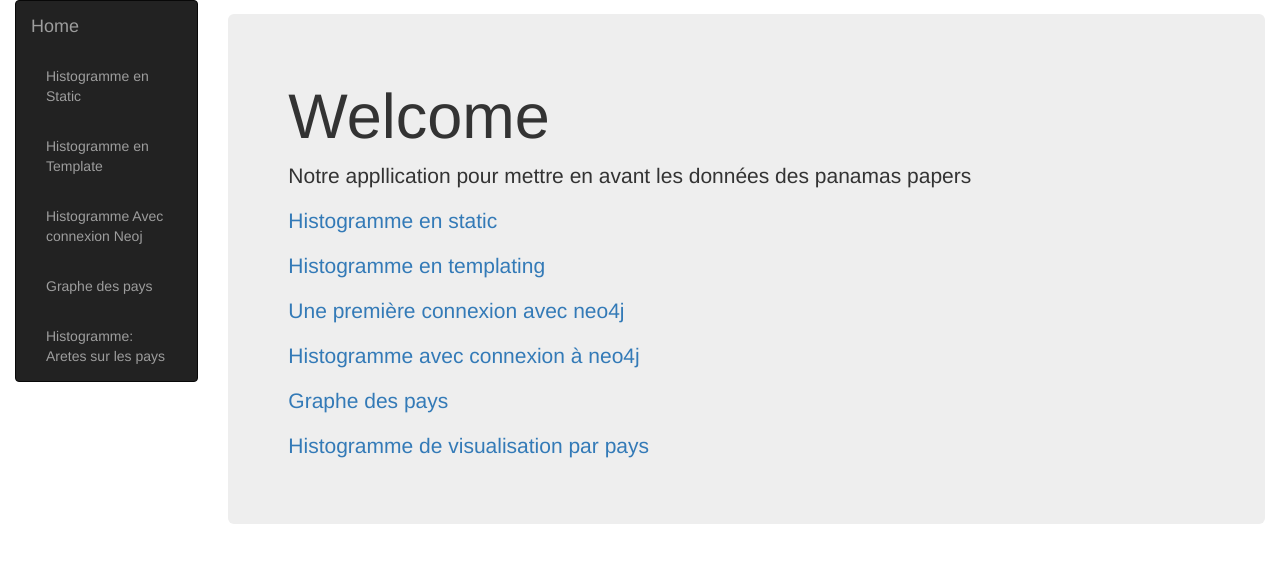
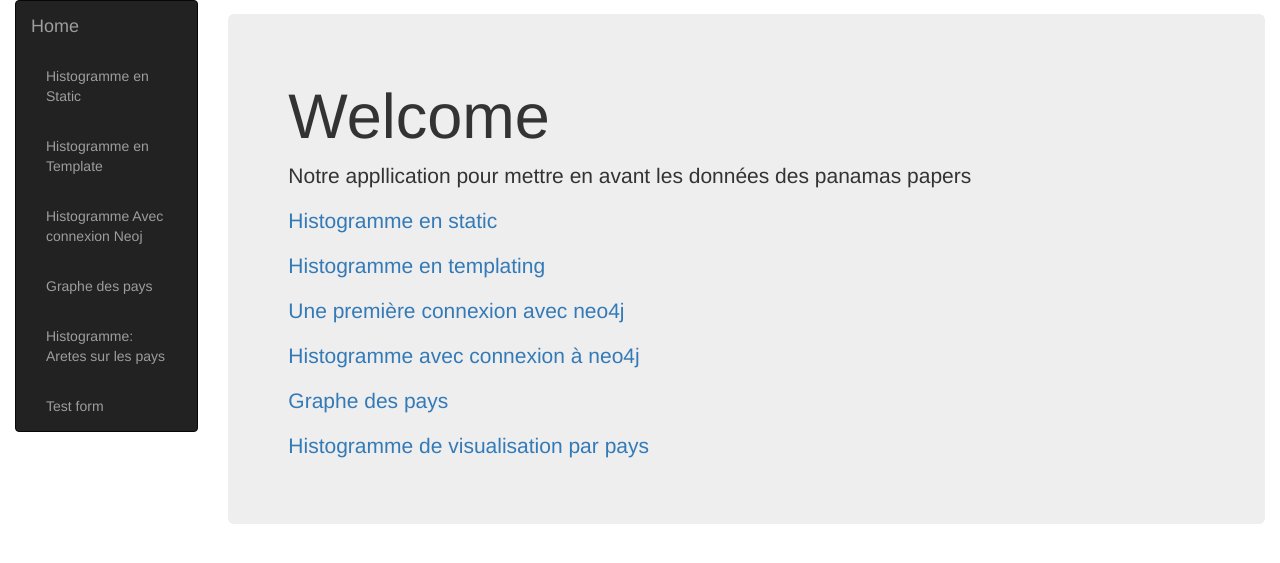
Before and after one commit to OuiSouss/panamapapers, a Flask app: page / in a window 1280 px wide. Shown: the top 563 px of the page. Run offline with Flask 2, Linux system fonts and the light colour scheme; some libraries are stand-ins or nearby versions.

Commit message:
ajout des routes pour un formulaire basic

```diff
--- a/panamas/flaskproject/app.py
+++ b/panamas/flaskproject/app.py
@@ -11,7 +11,7 @@
 #
 # Then, you can actually run the application.
 #
-#   $ pyton app.py
+#   $ python app.py
 #
 # Afterwards, point your browser to http://localhost:5000, then check out the
 # source.
@@ -20,7 +20,8 @@ from neo4j.v1 import GraphDatabase, basic_auth
 from flask_bootstrap import Bootstrap
 from flask_appconfig import AppConfig
 from flask_debug import Debug
-
+from form import SignupForm
+from markupsafe import escape
 
 frontend = Blueprint("app", __name__)
 def create_app(configfile=None):
@@ -30,9 +31,11 @@ def create_app(configfile=None):
     Debug(app)
     app.register_blueprint(frontend)
     app.config["BOOTSTRAP_SERVE_LOCAL"] = True
+    app.secret_key = 'myverylongsecretkey'
     return app
 
 app = create_app()
+
 global driver,session
 
 driver = GraphDatabase.driver("bolt://localhost", auth=basic_auth("neo4j", "neo"))
@@ -143,6 +146,25 @@ def form_test():
     if request.method == 'POST':
 
 """
+
+@app.route('/example-form', methods=['GET', 'POST'])
+def example_form():
+    form = SignupForm(request.form)
+
+    if request.method == 'POST' and form.validate():
+        # We don't have anything fancy in our application, so we are just
+        # flashing a message when a user completes the form successfully.
+        #
+        # Note that the default flashed messages rendering allows HTML, so
+        # we need to escape things if we input user values:
+        name = form.name.data
+        flash('success')
+
+        # In a real application, you may wish to avoid this tedious redirect.
+        return redirect(url_for('index'))
+
+    return render_template('form.html', form=form)
+
 session.close()
 if __name__ == "__main__" :
     app.run(debug=True)
--- a/panamas/flaskproject/templates/layout.html
+++ b/panamas/flaskproject/templates/layout.html
@@ -46,6 +46,9 @@
             	                    	<li>
               		                    	<a href="{{ url_for('histo_count_countries') }}" title="Histogramme: Aretes sur les pays">Histogramme: Aretes sur les pays</a>
             	                    	</li>
+					<li>
+              		                    	<a href="{{ url_for('example_form') }}" title="Test Form">Test form</a>
+            	                    	</li>
                                 </ul>
 	            </div>
 	        </nav>
```
Also changed, not shown: panamas/flaskproject/form.py (added, +10 -0 lines), panamas/flaskproject/templates/form.html (added, +15 -0 lines).
